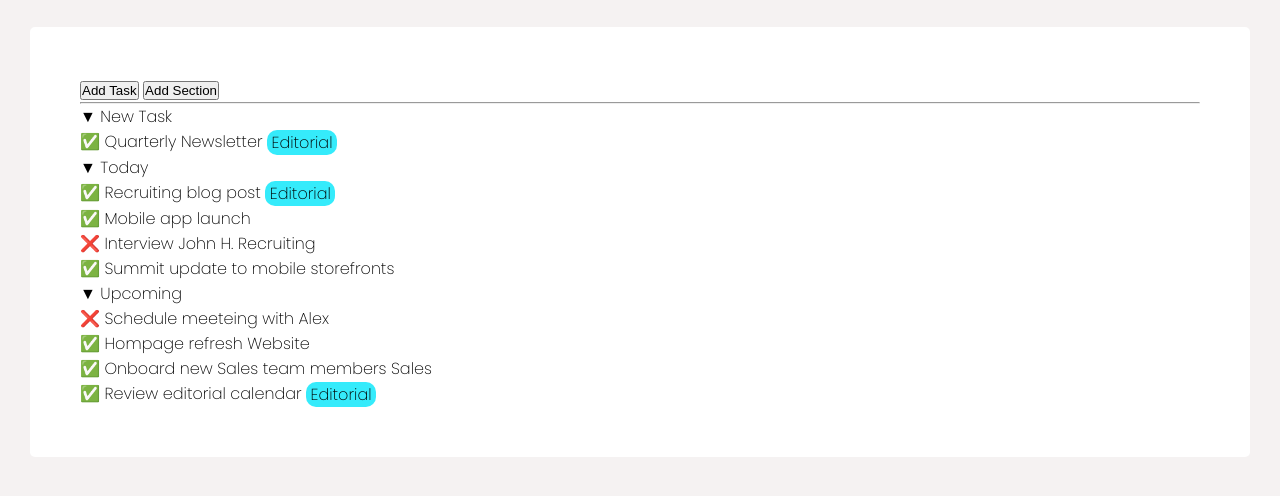
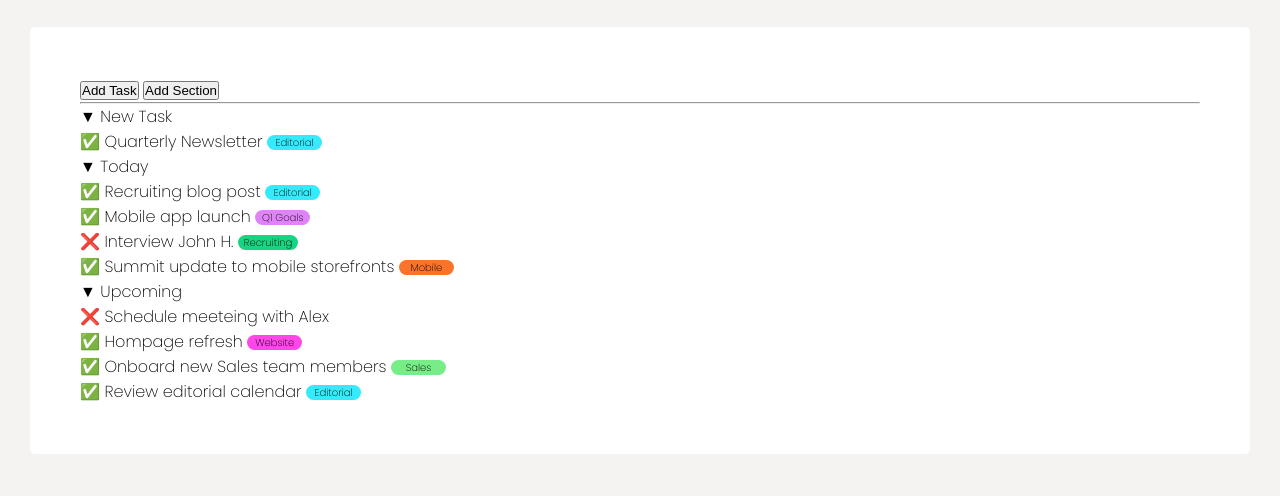
Before and after one commit to DamianoLunardo/html-css-toboolist, a plain HTML site: page index.html in a window 1280 px wide. Shown: the part 56-552 px from the top of the page. Drawn offline with Linux system fonts and the light colour scheme.

Commit message:
ADD color text

```diff
--- a/index.html
+++ b/index.html
@@ -30,15 +30,15 @@
   <p>&#9660; Today</p>
   <ul>
     <li>&#9989; Recruiting blog post <span class="ed">Editorial</span></li>
-    <li>&#9989; Mobile app launch</li>
-    <li>&#10060; Interview John H. Recruiting</li>
-    <li>&#9989; Summit update to mobile storefronts</li>
+    <li>&#9989; Mobile app launch <span class="goals">Q1 Goals</span></li>
+    <li>&#10060; Interview John H. <span class="rec">Recruiting</span></li>
+    <li>&#9989; Summit update to mobile storefronts <span class="mobile">Mobile</span></li>
   </ul>
   <p>&#9660; Upcoming</p>
   <ul>
     <li>&#10060; Schedule meeteing with Alex</li>
-    <li>&#9989; Hompage refresh Website </li>
-    <li>&#9989; Onboard new Sales team members Sales</li>
+    <li>&#9989; Hompage refresh <span class="web">Website</span> </li>
+    <li>&#9989; Onboard new Sales team members <span class="sales">Sales</span></li>
     <li>&#9989; Review editorial calendar <span class="ed">Editorial</span></li>
   </ul>
 
--- a/style.css
+++ b/style.css
@@ -48,14 +48,67 @@ li {
 }
 
 .ed {
-    width:70px;
-    height: 25px;
+    font-size: 10px;
+    width:55px;
+    height: 15px;
     display: inline-block;
     background-color: rgba(4, 231, 251, 0.805);
     border-radius: 10px;
     vertical-align: middle;
     text-align: center;
+}
 
+.goals {
+    font-size: 10px;
+    width:55px;
+    height: 15px;
+    display: inline-block;
+    background-color: rgba(226, 130, 250, 0.994);
+    border-radius: 10px;
+    vertical-align: middle;
+    text-align: center;
+}
 
+.rec {
+    font-size: 10px;
+    width:60px;
+    height: 15px;
+    display: inline-block;
+    background-color: rgba(21, 212, 129, 0.994);
+    border-radius: 10px;
+    vertical-align: middle;
+    text-align: center;
+}
 
+.mobile {
+    font-size: 10px;
+    width:55px;
+    height: 15px;
+    display: inline-block;
+    background-color: rgba(250, 100, 18, 0.898);
+    border-radius: 10px;
+    vertical-align: middle;
+    text-align: center;
 }
+
+.web {
+    font-size: 10px;
+    width:55px;
+    height: 15px;
+    display: inline-block;
+    background-color: rgba(255, 52, 231, 0.911);
+    border-radius: 10px;
+    vertical-align: middle;
+    text-align: center;
+}
+
+.sales {
+    font-size: 10px;
+    width:55px;
+    height: 15px;
+    display: inline-block;
+    background-color: rgba(118, 237, 135, 0.994);
+    border-radius: 10px;
+    vertical-align: middle;
+    text-align: center;
+}
```
